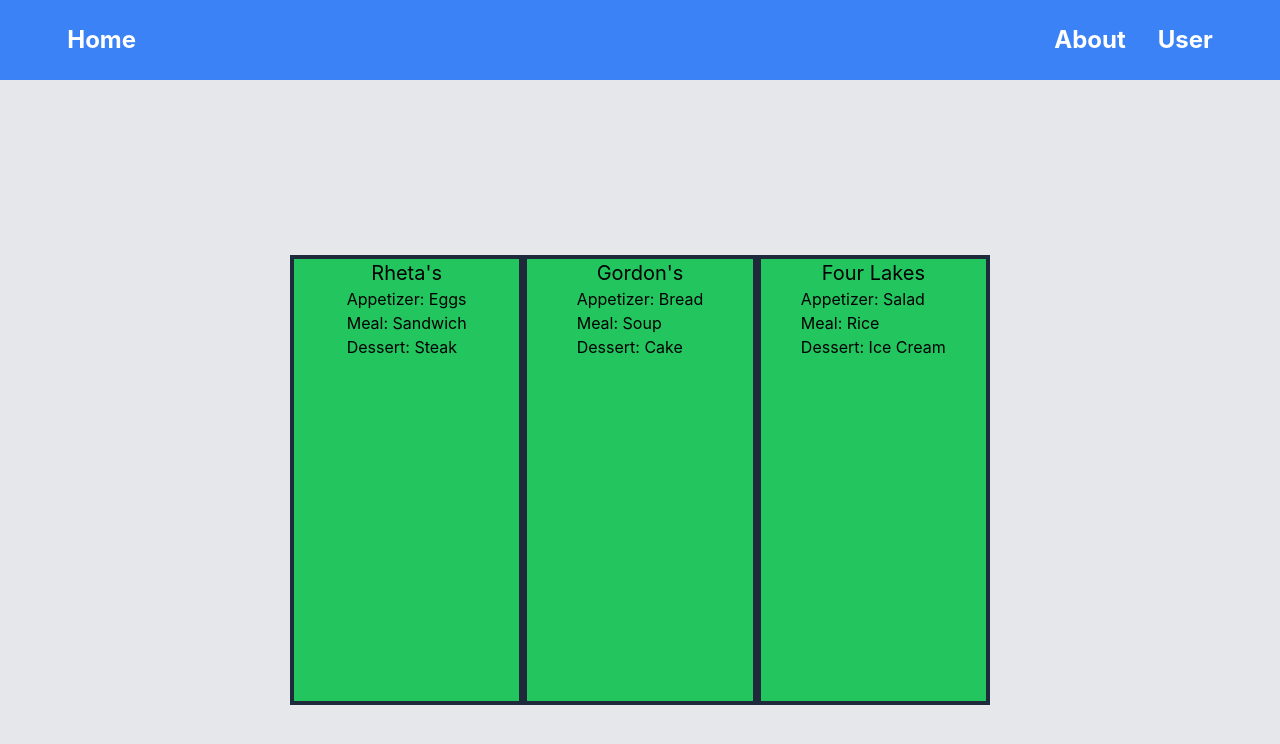
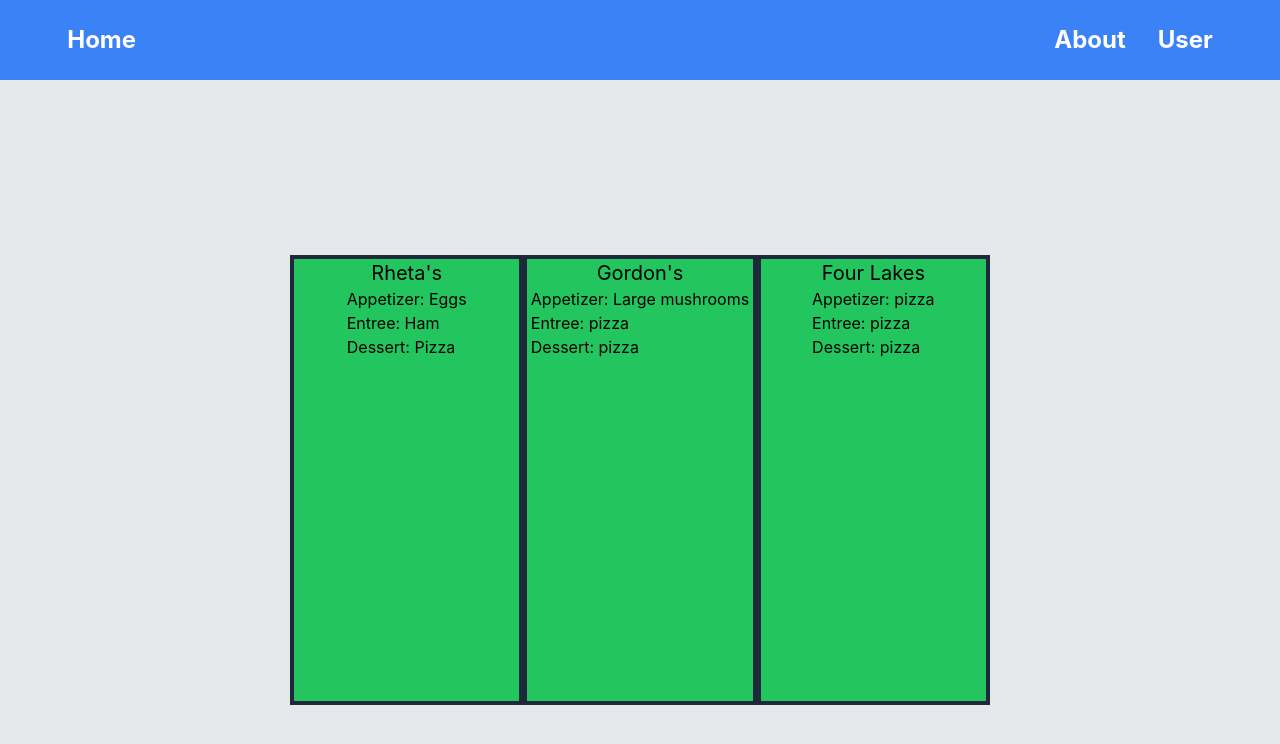
Before and after one commit to Kirtandusi/Dietary-Menu-Helper, a React (Create React App) app in the folder client/: page /meal-plan-page in a window 1280 px wide. Shown: the top 744 px of the page. Built offline with nearby package versions, Linux system fonts and the light colour scheme; no server answers.

Commit message:
Added server template, package json, and node modules
front end now makes a use effect call to the backend to fill the menu

```diff
--- a/client/package.json
+++ b/client/package.json
@@ -7,6 +7,7 @@
     "@testing-library/react": "^13.4.0",
     "@testing-library/user-event": "^13.5.0",
     "autoprefixer": "^10.4.17",
+    "cors": "^2.8.5",
     "postcss": "^8.4.34",
     "react": "^18.2.0",
     "react-dom": "^18.2.0",
--- a/client/src/Pages/Meal Page/Meal Page Components/MealPlanChart.jsx
+++ b/client/src/Pages/Meal Page/Meal Page Components/MealPlanChart.jsx
@@ -1,91 +1,106 @@
-import React, { useState } from 'react'
+import React, { useState, useEffect } from "react";
 
 const MealPlanChart = () => {
   // VAR SET IN PLACE FOR USE OF BACKEND IN FUTURE
   const [mealPlan, setMealPlan] = useState([
     {
-            name: 'Rheta\'s',
-            meals: [
-                {
-                    name: 'Appetizer',
-                    food: 'Eggs'
+      name: "Rheta's",
+      appetizer: {
+        food_title: "Eggs",
+        total_calories: 200,
+        dietary_restrictions: ["Vegetarian"],
+      },
+      meal: {
+        food_title: "Ham",
+        total_calories: 600,
+        dietary_restrictions: ["None"],
+      },
+      dessert: {
+        food_title: "Pizza",
+        total_calories: 350,
+        dietary_restrictions: ["Vegetarian"],
+      },
     },
     {
-                    name: 'Meal',
-                    food: 'Sandwich'
+      name: "Gordon's",
+      appetizer: {
+        food_title: "Large mushrooms",
+        total_calories: 200,
+        dietary_restrictions: ["Vegetarian"],
+      },
+      meal: {
+        food_title: "pizza",
+        total_calories: 600,
+        dietary_restrictions: ["None"],
+      },
+      dessert: {
+        food_title: "pizza ",
+        total_calories: 350,
+        dietary_restrictions: ["Vegetarian"],
+      },
     },
     {
-                    name: 'Dessert',
-                    food: 'Steak'
-                }
-            ]
+      name: "Four Lakes",
+      appetizer: {
+        food_title: "pizza",
+        total_calories: 200,
+        dietary_restrictions: ["Vegetarian"],
       },
-        {
-            name: 'Gordon\'s',
-            meals: [
-                {
-                    name: 'Appetizer',
-                    food: 'Bread'
+      meal: {
+        food_title: "pizza",
+        total_calories: 600,
+        dietary_restrictions: ["None"],
       },
-                {
-                    name: 'Meal',
-                    food: 'Soup'
+      dessert: {
+        food_title: "pizza",
+        total_calories: 350,
+        dietary_restrictions: ["Vegetarian"],
       },
-                {
-                    name: 'Dessert',
-                    food: 'Cake'
-                }
-            ]
     },
-        {
-            name: 'Four Lakes',
-            meals: [
-                {
-                    name: 'Appetizer',
-                    food: 'Salad'
-                },
-                {
-                    name: 'Meal',
-                    food: 'Rice'
-                },
-                {
-                    name: 'Dessert',
-                    food: 'Ice Cream'
-                }
-            ]
-        }
-    ])
+  ]);
+
+  useEffect(() => {
+    fetch("http://localhost:3001/meal")
+      .then((res) => res.json())
+      .then((res) => {
+        setMealPlan(() => res.mealPlan);
+        console.log(res.mealPlan);
+      });
+  }, []);
 
   return (
     <div>
-            <div id='box-container' className='flex justify-center items-center w-[700px] h-[450px] bg-stone-700'>
-                <div className='meal-plan-box'>
-                    <h1 className='text-xl'>{mealPlan[0].name}</h1>
-                    <ul>
-                        <li>{mealPlan[0].meals[0].name}: {mealPlan[0].meals[0].food}</li>
-                        <li>{mealPlan[0].meals[1].name}: {mealPlan[0].meals[1].food}</li>
-                        <li>{mealPlan[0].meals[2].name}: {mealPlan[0].meals[2].food}</li>
+      <div
+        id="box-container"
+        className="flex justify-center items-center w-[700px] h-[450px] bg-stone-700"
+      >
+        <div className="meal-plan-box">
+          <h1 className="text-xl">{mealPlan[0].name}</h1>
+          <ul className="text-left">
+            <li>Appetizer: {mealPlan[0].appetizer.food_title}</li>
+            <li>Entree: {mealPlan[0].meal.food_title}</li>
+            <li>Dessert: {mealPlan[0].dessert.food_title}</li>
           </ul>
         </div>
-                <div className='meal-plan-box'>
-                    <h1 className='text-xl'>{mealPlan[1].name}</h1>
+        <div className="meal-plan-box">
+          <h1 className="text-xl">{mealPlan[1].name}</h1>
           <ul>
-                        <li>{mealPlan[1].meals[0].name}: {mealPlan[1].meals[0].food}</li>
-                        <li>{mealPlan[1].meals[1].name}: {mealPlan[1].meals[1].food}</li>
-                        <li>{mealPlan[1].meals[2].name}: {mealPlan[1].meals[2].food}</li>
+            <li>Appetizer: {mealPlan[1].appetizer.food_title}</li>
+            <li>Entree: {mealPlan[1].meal.food_title}</li>
+            <li>Dessert: {mealPlan[1].dessert.food_title}</li>
           </ul>
         </div>
-                <div className='meal-plan-box'>
-                    <h1 className='text-xl'>{mealPlan[2].name}</h1>
+        <div className="meal-plan-box">
+          <h1 className="text-xl">{mealPlan[2].name}</h1>
           <ul>
-                        <li>{mealPlan[2].meals[0].name}: {mealPlan[2].meals[0].food}</li>
-                        <li>{mealPlan[2].meals[1].name}: {mealPlan[2].meals[1].food}</li>
-                        <li>{mealPlan[2].meals[2].name}: {mealPlan[2].meals[2].food}</li>
+            <li>Appetizer: {mealPlan[2].appetizer.food_title}</li>
+            <li>Entree: {mealPlan[2].meal.food_title}</li>
+            <li>Dessert: {mealPlan[2].dessert.food_title}</li>
           </ul>
         </div>
       </div>
     </div>
-    )
-}
+  );
+};
 
-export default MealPlanChart
+export default MealPlanChart;
```
Also changed, not shown: 1 other file (tests, documents, lock files or other folders). Lines whose indentation alone changed are shown as unchanged.
